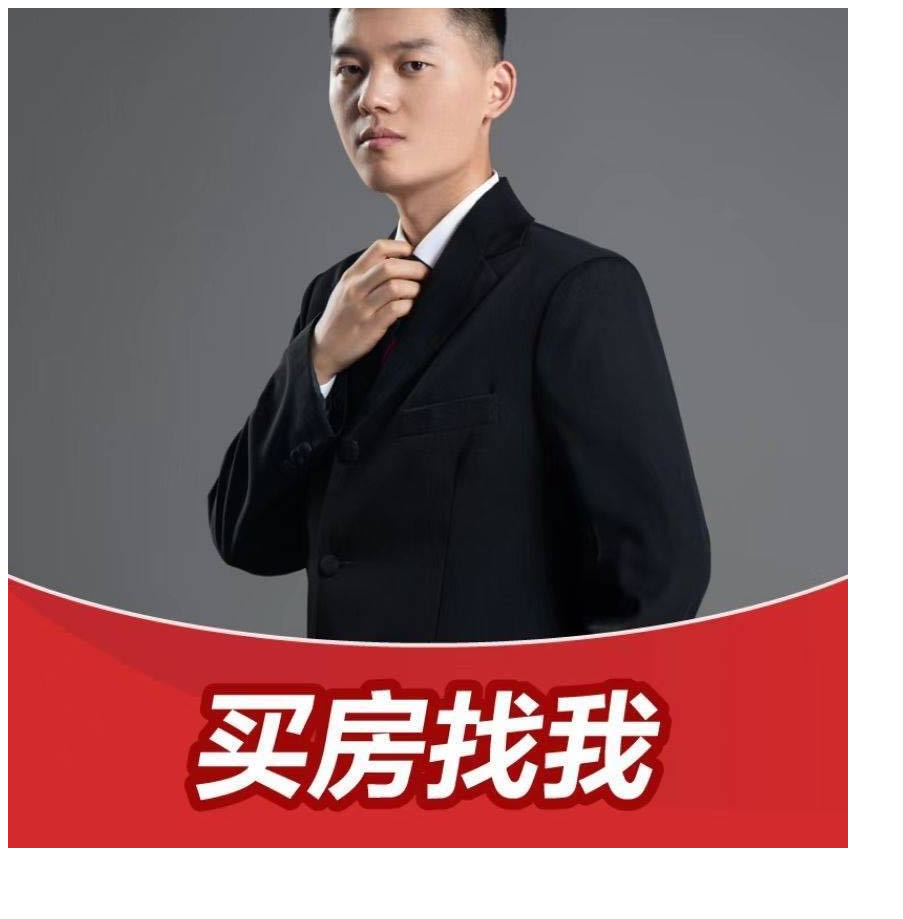
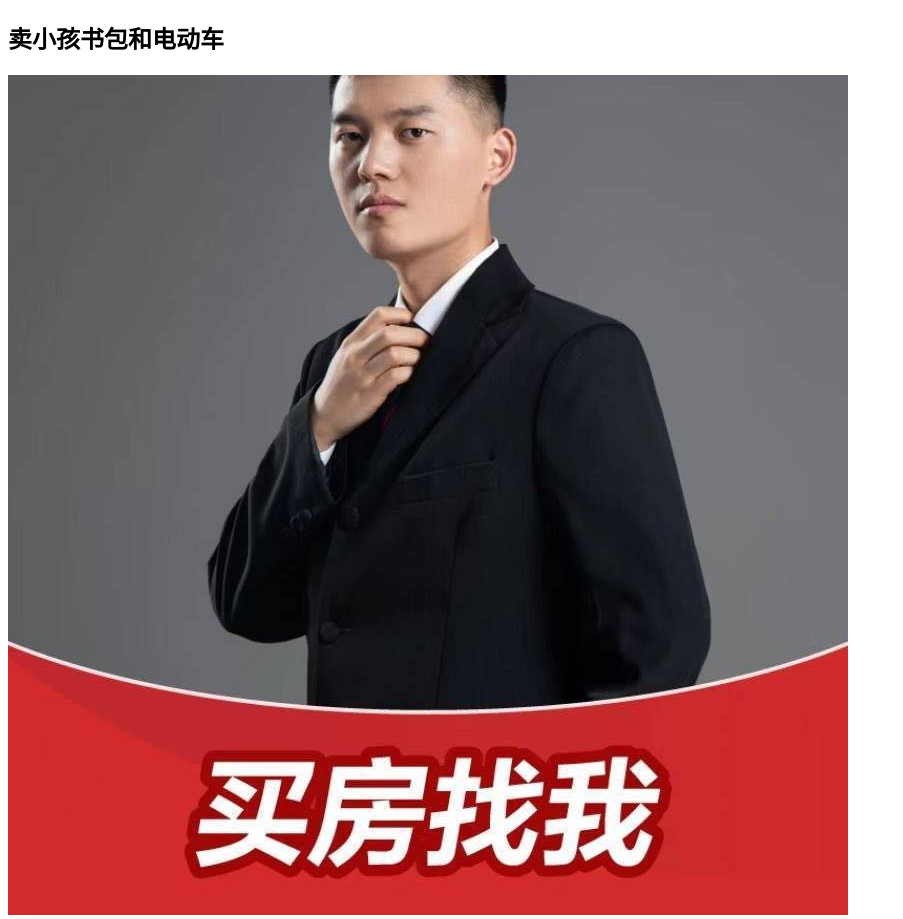
Before and after one commit to FuYue8/Fqx.github.io, a plain HTML site: page index.html in a window 1280 px wide. Shown: the whole page, without its empty margins (0-903 px from the left). Before the commit the page ends 860 px from the top, so only its background shows below. Drawn offline with Linux system fonts and the light colour scheme.

Commit message:
更新 index.html

```diff
--- a/index.html
+++ b/index.html
@@ -5,6 +5,11 @@
         <title>first site</title>
     </head>
     <body>
-        <img src="dg.jpg">
+        <div>
+            <h2>卖小孩书包和电动车</h2>
+        </div>
+        <div style="height: 200px;width:300px">
+            <img src="dg.jpg">
+        </div>
     </body>
 </html>
```
